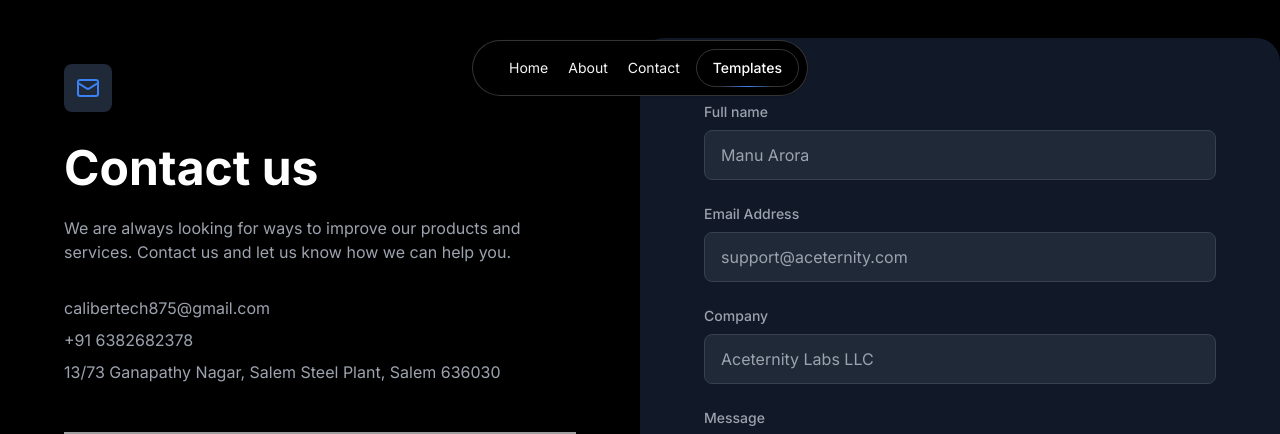
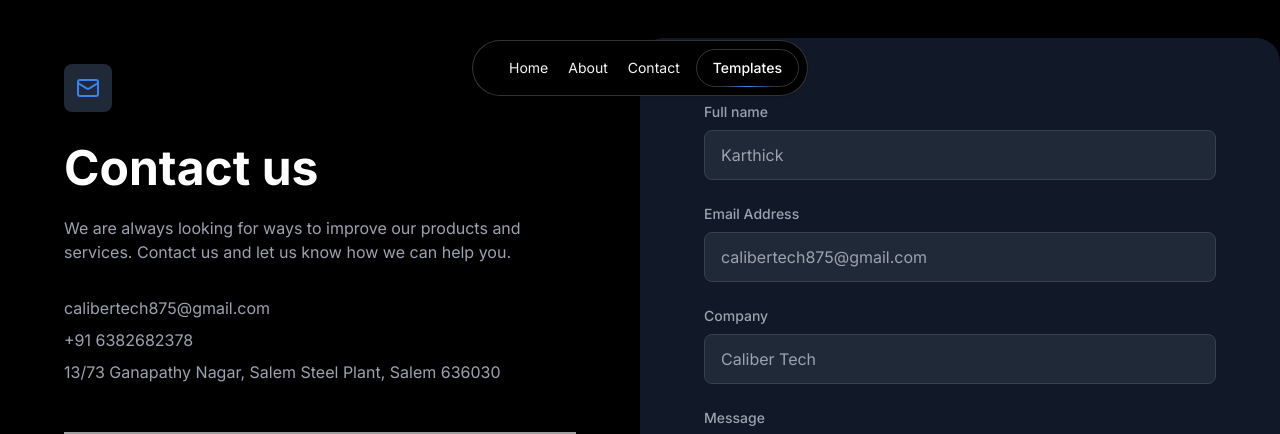
Before and after one commit to Karthick1242004/caliber_new_site, a Next.js app: page /users/contactus in a window 1280 px wide. Shown: the top 434 px of the page. Built offline with nearby package versions, Linux system fonts and the light colour scheme; grey boxes are pictures that could not be loaded.

Commit message:
Loader added maintenance

```diff
--- /dev/null
+++ b/app/users/DownloadPage/page.tsx
@@ -0,0 +1,13 @@
+import Link from "next/link"
+
+
+
+function page() {
+  return (
+    <div>
+        <Link className="bg-white" href="https://drive.usercontent.google.com/download?id=1j3EKqmnpFnbq6w7YlmZ1JOEfNXYu6QyZ&export=download&authuser=0">Click to Download File</Link>
+    </div>
+  )
+}
+
+export default page
--- a/app/users/contactus/page.tsx
+++ b/app/users/contactus/page.tsx
@@ -42,7 +42,7 @@ export default function ContactUs() {
               id="fullName"
               name="fullName"
               className="w-full bg-gray-800 rounded-lg border border-gray-700 focus:ring-2 focus:ring-blue-500 focus:border-transparent px-4 py-3 text-white"
-              placeholder="Manu Arora"
+              placeholder="Karthick"
             />
           </div>
           <div>
@@ -54,7 +54,7 @@ export default function ContactUs() {
               id="email"
               name="email"
               className="w-full bg-gray-800 rounded-lg border border-gray-700 focus:ring-2 focus:ring-blue-500 focus:border-transparent px-4 py-3 text-white"
-              placeholder="support@aceternity.com"
+              placeholder="calibertech875@gmail.com"
             />
           </div>
           <div>
@@ -66,7 +66,7 @@ export default function ContactUs() {
               id="company"
               name="company"
               className="w-full bg-gray-800 rounded-lg border border-gray-700 focus:ring-2 focus:ring-blue-500 focus:border-transparent px-4 py-3 text-white"
-              placeholder="Aceternity Labs LLC"
+              placeholder="Caliber Tech"
             />
           </div>
           <div>
--- a/app/users/payment/page.tsx
+++ b/app/users/payment/page.tsx
@@ -2,8 +2,8 @@
 import React, { useState } from "react";
 import Script from "next/script";
 import { SignupFormDemo } from "@/components/Form/Form";
-import Link from "next/link";
 import { FloatingNavDemo } from "@/components/Navbar/floatnavbarcomb";
+import { useRouter } from "next/navigation";
 
 declare global {
   interface Window {
@@ -14,6 +14,7 @@ declare global {
 const PaymentPage = () => {
   const AMOUNT = 100;
   const [isProcessing, setIsProcessing] = useState(false);
+  const router = useRouter();
 
   const handlePayment = async () => {
     setIsProcessing(true);
@@ -36,6 +37,7 @@ const PaymentPage = () => {
         order_id: data.orderId,
         handler: (response: any) => {
           console.log("Payment Successful", response);
+          router.push("/users/DownloadPage");
         },
         prefill: {
           name: "John",
@@ -59,13 +61,12 @@ const PaymentPage = () => {
     <div>
       <FloatingNavDemo />
       <Script src="https://checkout.razorpay.com/v1/checkout.js" />
-      <div className="h-[50rem] w-full bg-stone-900 bg-grid-white/[0.2]  relative flex items-center justify-center">
-        <div className="absolute pointer-events-none inset-0 flex items-center justify-center bg-black  [mask-image:radial-gradient(ellipse_at_center,transparent_20%,black)]"></div>
+      <div className="h-[50rem] w-full bg-stone-900 bg-grid-white/[0.2] relative flex items-center justify-center">
+        <div className="absolute pointer-events-none inset-0 flex items-center justify-center bg-black [mask-image:radial-gradient(ellipse_at_center,transparent_20%,black)]"></div>
         <div className="relative z-20 border-white py-8">
           <SignupFormDemo handlePayment={handlePayment} isProcessing={isProcessing} />
         </div>
       </div>
-
     </div>
   );
 };
--- a/components/Loader/Loader.tsx
+++ b/components/Loader/Loader.tsx
@@ -3,6 +3,7 @@ import React from "react";
 import { MultiStepLoader as Loader } from "./multi-step-loader";
 
 const loadingStates = [
+  { text: "Site under maintenance" },
   { text: "Now , Say my name" },
   { text: "You are ' Heisenberg ' !" },
   { text: "You are goddamn right" },
```
